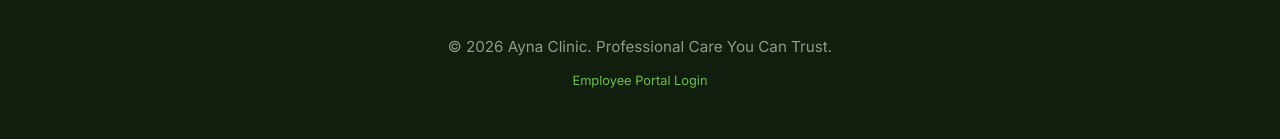
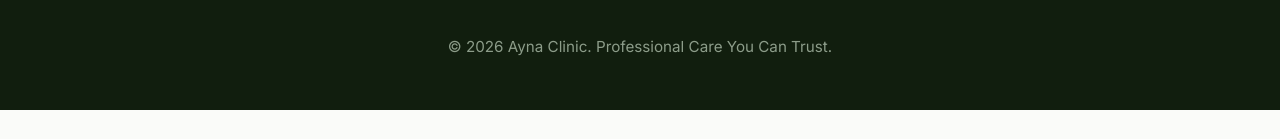
Before and after one commit to adhungel005-creator/ayna-clinic-live, a React (Vite) app: page / in a window 1280 px wide. Shown: the part 10130-10269 px from the top of the page. After the commit the page ends 10240 px from the top, so only its background shows below. Built offline with nearby package versions, Linux system fonts and the light colour scheme.

Commit message:
Remove employee portal link from footer

```diff
--- a/src/components/Footer.jsx
+++ b/src/components/Footer.jsx
@@ -4,9 +4,7 @@ export default function Footer() {
   return (
     <footer style={{ display: 'flex', flexDirection: 'column', alignItems: 'center', gap: '10px' }}>
       <p>© 2026 Ayna Clinic. Professional Care You Can Trust.</p>
-      <a href="?employee=true" style={{ fontSize: '0.8rem', color: 'var(--primary-green)', textDecoration: 'none' }}>
-        Employee Portal Login
-      </a>
+
     </footer>
   );
 }
```
